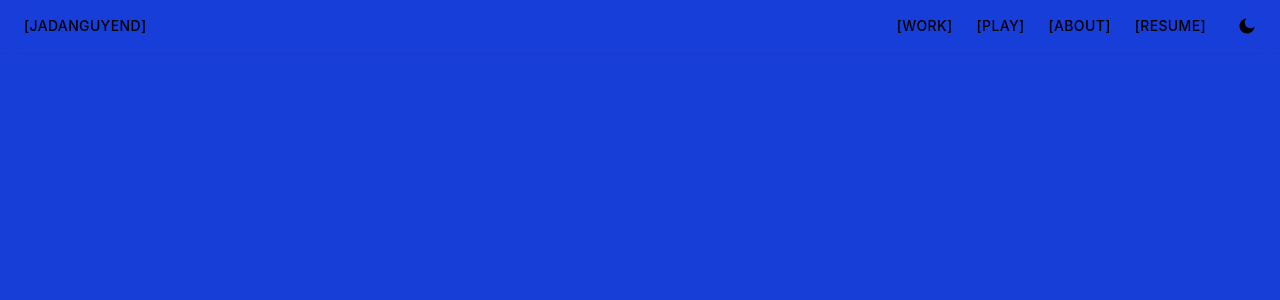
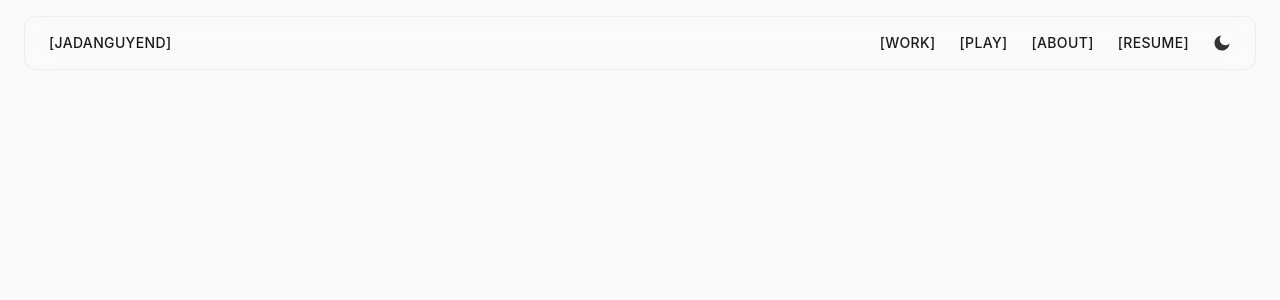
Before and after one commit to jadanguyend/portfolio, a React (Vite) app: page /portfolio/about in a window 1280 px wide. Shown: the top 300 px of the page. Built offline with nearby package versions, Linux system fonts and the light colour scheme; a web font is replaced by a local one.

Commit message:
nav bar styling and global color

```diff
--- a/src/components/Navbar.jsx
+++ b/src/components/Navbar.jsx
@@ -53,10 +53,21 @@ export default function Navbar() {
   ];
 
   return (
-    <header className="fixed top-0 left-0 z-50 w-full bg-background-0/30 dark:bg-darkBg/30 backdrop-blur-md shadow-sm">
-      <div className="container py-4 flex justify-between items-center relative">
+    <header className="fixed top-4 left-0 right-0 z-50 pointer-events-none">
+      <div className="container pointer-events-auto">
+        <div
+          className="
+            relative
+            rounded-xl
+            bg-grayLight-50/30 dark:bg-grayDark-50/30
+            backdrop-blur-md
+            border border-grayLight-300/30 dark:border-grayDark-300/30
+            transition-colors
+          "
+        >
+          <div className="flex items-center justify-between px-6 py-4">
             {/* Left */}
-        <Link to="/" className="nav-link">
+            <Link to="/" className="nav-link text-grayLight-900 dark:text-grayDark-900">
               <span className="bracket">[</span>
               jadanguyend
               <span className="bracket">]</span>
@@ -64,31 +75,20 @@ export default function Navbar() {
 
             {/* Hamburger (mobile) */}
             <button
-          className="md:hidden p-2 rounded-md hover:bg-background-50 dark:hover:bg-darkSurface transition"
+              className="md:hidden p-2 rounded-md hover:bg-grayLight-100/50 dark:hover:bg-grayDark-100/50 transition-colors"
               onClick={() => setMenuOpen(!menuOpen)}
             >
               {menuOpen ? <FiX size={20} /> : <FiMenu size={20} />}
             </button>
 
-        {/* Right */}
-        <nav
-          ref={menuRef}
-          className={`
-            absolute md:static top-full left-0
-            w-full md:w-auto
-            flex flex-col md:flex-row items-center
-            bg-background-0 dark:bg-darkBg md:bg-transparent md:dark:bg-transparent
-            border-b md:border-none border-border-light dark:border-border-dark
-            transition-all duration-300
-            ${menuOpen ? "flex" : "hidden md:flex"}
-          `}
+            {/* Desktop Nav */}
+            <nav className="hidden md:flex items-center gap-6">
+              {navItems.map((item) => (
+                <Link
+                  key={item.label}
+                  to={item.path}
+                  className="nav-link text-grayLight-900 dark:text-grayDark-900 hover:text-accent dark:hover:text-accent transition-colors"
                 >
-          {/* Top spacing (mobile) */}
-          <div className="md:hidden h-2" />
-
-          <div className="flex flex-col md:flex-row items-center md:gap-6">
-            {navItems.map((item) => (
-              <Link key={item.label} to={item.path} className="nav-link">
                   <span className="bracket">[</span>
                   {item.label}
                   <span className="bracket">]</span>
@@ -98,19 +98,53 @@ export default function Navbar() {
               <button
                 onClick={toggleTheme}
                 aria-label="Toggle dark mode"
-              className="ml-2 hover:text-accent dark:hover:text-accent transition transform active:scale-110"
+                className="hover:text-accent dark:hover:text-accent transition-colors"
+              >
+                {isDark ? <RiSunFill size={18} /> : <RiMoonFill size={18} />}
+              </button>
+            </nav>
+          </div>
+
+          {/* Mobile Menu */}
+          {menuOpen && (
+            <nav
+              ref={menuRef}
+              className="
+                md:hidden
+                border-t border-grayLight-300 dark:border-grayDark-300
+                bg-grayLight-50/80 dark:bg-grayDark-50/80
+                backdrop-blur-md
+                rounded-b-2xl
+                transition-colors
+              "
+            >
+              <div className="flex flex-col items-center gap-4 py-4">
+                {navItems.map((item) => (
+                  <Link
+                    key={item.label}
+                    to={item.path}
+                    className="nav-link text-grayLight-900 dark:text-grayDark-100 hover:text-accent dark:hover:text-accent transition-colors"
+                    onClick={() => setMenuOpen(false)}
+                  >
+                    <span className="bracket">[</span>
+                    {item.label}
+                    <span className="bracket">]</span>
+                  </Link>
+                ))}
+
+                <button
+                  onClick={toggleTheme}
+                  aria-label="Toggle dark mode"
+                  className="hover:text-accent dark:hover:text-accent transition-colors"
                 >
                   {isDark ? <RiSunFill size={18} /> : <RiMoonFill size={18} />}
                 </button>
               </div>
+            </nav>
+          )}
+        </div>
+      </div>
+    </header>
 
-          {/* Bottom spacing (mobile) */}
-          <div className="md:hidden h-4" />
-        </nav>
-      </div>
-
-      {/* Bottom divider */}
-      <div className="h-px w-full bg-border-light dark:bg-border-dark" />
-    </header>
   );
 }
--- a/src/index.css
+++ b/src/index.css
@@ -456,7 +456,8 @@
     font-family: "SF Pro", sans-serif;
     line-height: 1.6;
     overflow-x: hidden;
-    @apply bg-white text-black dark:bg-darkBg dark:text-darkText;
+    /* Use neutral gray palette instead of white/black */
+    @apply bg-grayLight-50 text-grayLight-800 dark:bg-grayDark-50 dark:text-grayDark-900;
   }
   main, section {
     @apply container;
@@ -475,7 +476,6 @@
   h4 { font-family: "GT Alpina Standard", serif; font-weight: 500; font-style: italic; line-height: 1.2; font-size: clamp(1.125rem, 2vw, 1.75rem); }
   h5 { font-family: "GT Alpina Standard", serif; font-weight: 400; font-style: italic; line-height: 1.2; font-size: clamp(1rem, 1.5vw, 1.25rem); }
   h6 { font-family: "GT Alpina Standard", serif; font-weight: 400; font-style: italic; line-height: 1.1; font-size: clamp(0.85rem, 1.2vw, 1rem); }
-
 
   p { font-size: clamp(0.875rem, 2vw, 1rem); }
 
@@ -506,21 +506,30 @@
 
 
 
+
 @layer components {
   .meta-pill {
     @apply font-sfmono inline-flex items-center gap-1 px-3 py-1 text-xs rounded-full border transition-colors;
+
+    /* Use gray palette for border in light and dark mode */
+    @apply border-grayLight-200 dark:border-grayDark-200;
+
+    /* Use gray palette for text in light and dark mode */
+    @apply text-grayLight-500 dark:text-grayDark-500;
+
+    /* Optional: background neutral for pill */
+    @apply bg-grayLight-50 dark:bg-grayDark-50;
   }
-
 
   .nav-link {
     @apply font-body font-medium text-sm uppercase tracking-wide transition-colors;
 
-    /* Base text color */
-    color: black;
+    /* Base text color from gray palette */
+    @apply text-grayLight-800;
 
     /* Dark mode text color */
     .dark & {
-      color: #F2F2F2;
+      @apply text-grayDark-100;
     }
 
     /* Hover uses accent variable */
@@ -529,6 +538,7 @@
     }
   }
 }
+
 
 @keyframes caret-blink {
   0%,
@@ -560,57 +570,54 @@
 /* =========================
    BUTTONS
 ========================= */
+
 /* Primary Button */
 .btn-primary {
   @apply inline-flex items-center gap-2.5 px-5 py-3 rounded-[24px] font-medium transition-colors duration-200;
-  background-color: #1F1F1F; /* text primary / dark black */
-  color: #FFFFFF; /* white text */
+
+  /* Light mode */
+  @apply bg-grayLight-900 text-grayLight-50;
+
+  svg {
+    @apply text-current;
+  }
 }
 
 .btn-primary:hover {
-  background-color: #4D4D4D; /* neutral 700 hover */
-}
-
-.btn-primary svg {
-  color: inherit;
+  @apply bg-grayLight-700;
 }
 
 /* Dark mode override */
 .dark .btn-primary {
-  background-color: #F2F2F2; /* background 100 */
-  color: #1F1F1F; /* text primary black */
+  @apply bg-grayDark-900 text-grayDark-50;
 }
 
 .dark .btn-primary:hover {
-  background-color: #737373; /* neutral 600 hover */
+  @apply bg-grayDark-700;
 }
+
 
 /* Secondary Button (outline) */
 .btn-secondary {
-  @apply inline-flex items-center gap-2.5 px-5 py-3 rounded-[24px] font-medium transition-colors duration-200;
-  background-color: #FFFFFF; /* background 0 */
-  color: #1F1F1F; /* text primary black */
-  border: 1px solid #EDEDED; /* border light */
+  @apply inline-flex items-center gap-2.5 px-5 py-3 rounded-[24px] font-medium transition-colors duration-200 border;
+
+  /* Light mode */
+  @apply bg-grayLight-50 text-grayLight-900 border-grayLight-200;
 }
 
 .btn-secondary:hover {
-  background-color: #1F1F1F; /* text primary black */
-  color: #FFFFFF; /* white text */
-  border-color: #1F1F1F;
+  @apply bg-grayLight-900 text-grayLight-50 border-grayLight-900;
 }
 
 /* Dark mode override */
 .dark .btn-secondary {
-  background-color: #1A1A1A; /* darkSurface */
-  color: #F2F2F2; /* darkText */
-  border-color: #D6D6D6; /* border dark */
+  @apply bg-grayDark-50 text-grayDark-100 border-grayDark-200;
 }
 
 .dark .btn-secondary:hover {
-  background-color: #F2F2F2; /* background 100 */
-  color: #1F1F1F;
-  border-color: #737373; /* neutral 600 */
+  @apply bg-grayDark-100 text-grayDark-900 border-grayDark-600;
 }
+
 
 
 /* =========================
@@ -621,7 +628,7 @@
   align-items: center;
   gap: 6px;
   font-weight: 500;
-  color: #000000;
+  @apply text-grayLight-800 dark:text-grayDark-800;
   position: relative;
   transition: color 0.2s ease;
 }
@@ -644,41 +651,29 @@
 }
 
 .link svg {
-  color: inherit;
+  @apply text-current;
 }
 
 /* Global body defaults */
 body {
-  @apply bg-white text-black dark:bg-darkBg dark:text-darkText;
-
-  /* Optional: use accent variable as background */
-  background-color: var(--accent-color);
+  @apply bg-grayLight-50 text-grayLight-800 dark:bg-grayDark-50 dark:text-grayDark-900;
 
   overscroll-behavior-y: none;
   -webkit-font-smoothing: antialiased;
 }
 
 .project-card {
-  background-color: #f5f5f5;
-  padding: 1rem;
-  border-radius: 1rem;
-}
-
-@layer components {
-  /* Project card container */
-  .project-card {
   @apply grid grid-cols-1 md:grid-cols-12 gap-6 md:gap-10 p-5 rounded-[16px] border transition-colors duration-300;
-    border-color: #D6D6D6;
-    background-color: #FAFAFA;
-    color: #1F1F1F;
+  @apply border-grayLight-300 dark:border-grayDark-200;
+  @apply bg-grayLight-100 dark:bg-grayDark-50;
 }
 
 .project-card:hover {
-    background-color: #000000;
-    color: #FFFFFF;
+  @apply bg-grayLight-900 dark:bg-grayDark-900;
+  @apply text-grayLight-50 dark:text-grayDark-50;
 }
 
-  /* Project card left side */
+/* Left side of card */
 .project-card-left {
   @apply col-span-1 md:col-span-4 flex flex-col gap-2 w-full;
 }
@@ -686,44 +681,46 @@ body {
 /* Project title */
 .project-card-title {
   @apply text-2xl md:text-3xl font-heading font-medium italic;
-    color: inherit;
+  @apply text-grayLight-800 dark:text-grayDark-800;
+  @apply group-hover:text-grayLight-100 dark:group-hover:text-grayDark-100;
 }
 
 /* Project description */
 .project-card-desc {
   @apply text-sm md:text-base;
-    color: inherit;
+  @apply text-grayLight-600 dark:text-grayDark-600;
+  @apply group-hover:text-grayLight-300 dark:group-hover:text-grayDark-300;
 }
 
 /* Project tags */
 .project-card-tag {
   @apply px-3 py-1 border rounded-full text-sm md:text-base;
-    border-color: #D6D6D6;
-    color: inherit;
+  @apply border-grayLight-300 dark:border-grayDark-300;
+  @apply text-grayLight-600 dark:text-grayDark-600;
+  @apply group-hover:text-grayLight-300 dark:group-hover:text-grayDark-300;
 }
 
-  /* Project card right side (image wrapper) */
+/* Right side (image) */
 .project-card-right {
   @apply col-span-1 md:col-span-8 mt-4 md:mt-0 w-full;
 }
 
-  /* Image */
+/* Image styling */
 .project-card-img {
   @apply w-full h-auto md:h-96 object-cover rounded-[12px];
 }
 
-  /* Empty / CTA card overrides */
+/* CTA card */
 .project-card-cta {
   @apply flex flex-col items-center justify-center p-6 md:p-8 rounded-[16px] border-2 border-dashed transition-colors duration-300;
-    border-color: #D6D6D6;        /* border dark */
-    background-color: #FAFAFA;    /* background 50 */
-    color: #1F1F1F;
-    grid-template-columns: 1fr;    /* full width content */
-    gap: 0;                        /* no internal gap like project cards */
+  @apply border-grayLight-300 dark:border-grayDark-300;
+  @apply bg-grayLight-100 dark:bg-grayDark-50;
+  @apply text-grayLight-900 dark:text-grayDark-900;
+  grid-template-columns: 1fr;
+  gap: 0;
 }
 
 .project-card-cta:hover {
-    background-color: #000000;
-    color: #FFFFFF;
+  @apply bg-grayLight-200 dark:bg-grayDark-100;
+  @apply text-grayLight-900 dark:text-grayDark-900;
 }
-}
--- a/src/pages/Home.jsx
+++ b/src/pages/Home.jsx
@@ -60,15 +60,13 @@ export default function Home() {
       <section className="container relative min-h-[80vh] py-8 flex flex-col justify-between">
         {/* Top meta */}
         <div className="flex flex-wrap gap-3 mb-6">
-          <div className="meta-pill bg-background-0 text-text-neutral-600 border-border-light
-                          dark:bg-darkSurface dark:text-darkMuted dark:border-border-dark">
+          <div className="meta-pill">
             <FiMapPin />
             <span>Seattle, WA</span>
           </div>
 
           {lastCommit && (
-            <div className="meta-pill bg-background-0 text-text-neutral-600 border-border-light
-                            dark:bg-darkSurface dark:text-darkMuted dark:border-border-dark">
+            <div className="meta-pill">
               <FiClock />
               <span className="tracking-wide">
                 Last Commit: {lastCommit}
--- a/tailwind.config.cjs
+++ b/tailwind.config.cjs
@@ -1,3 +1,4 @@
+// tailwind.config.js
 module.exports = {
   darkMode: "class",
   content: ["./index.html", "./src/**/*.{js,ts,jsx,tsx}"],
@@ -26,26 +27,33 @@ module.exports = {
         accent: "var(--accent-color)",
         accent2: "var(--accent-color-2)",
 
-        /* Grayscale unified for background, text, border */
-        gray: {
-          0: "#FFFFFF",     // background 0
-          50: "#FAFAFA",    // background 50
-          100: "#F2F2F2",   // background 100
-          300: "#BDBDBD",
-          400: "#A3A3A3",
+        /* ---------------- LIGHT MODE GRAYS ---------------- */
+        grayLight: {
+          50: "#FAFAFA",
+          100: "#F4F4F4",
+          200: "#E4E4E4",
+          300: "#CFCFCF",
+          400: "#A8A8A8",
           500: "#8C8C8C",
-          600: "#737373",
-          700: "#4D4D4D",   // neutral 700
-          800: "#2A2A2A",   // neutral 800
-          light: "#EDEDED", // border light
-          dark: "#D6D6D6",  // border dark
-          text: "#1F1F1F",  // primary text
+          600: "#6E6E6E",
+          700: "#4F4F4F",
+          800: "#333333",
+          900: "#1A1A1A",
         },
 
-        darkBg: "#151515",
-        darkSurface: "#1A1A1A",
-        darkText: "#F2F2F2",
-        darkMuted: "#ABABAB",
+        /* ---------------- DARK MODE GRAYS ---------------- */
+        grayDark: {
+          50: "#1A1A1A",
+          100: "#2C2C2C",
+          200: "#3D3D3D",
+          300: "#555555",
+          400: "#707070",
+          500: "#8A8A8A",
+          600: "#A5A5A5",
+          700: "#C0C0C0",
+          800: "#DADADA",
+          900: "#F0F0F0",
+        },
       },
     },
   },
```
Also changed, not shown: src/components/Layout.jsx (+5 -3 lines), src/components/ProjectSection.jsx (+32 -8 lines), 2 other files (tests, documents, lock files or other folders). Lines whose indentation alone changed are shown as unchanged.
